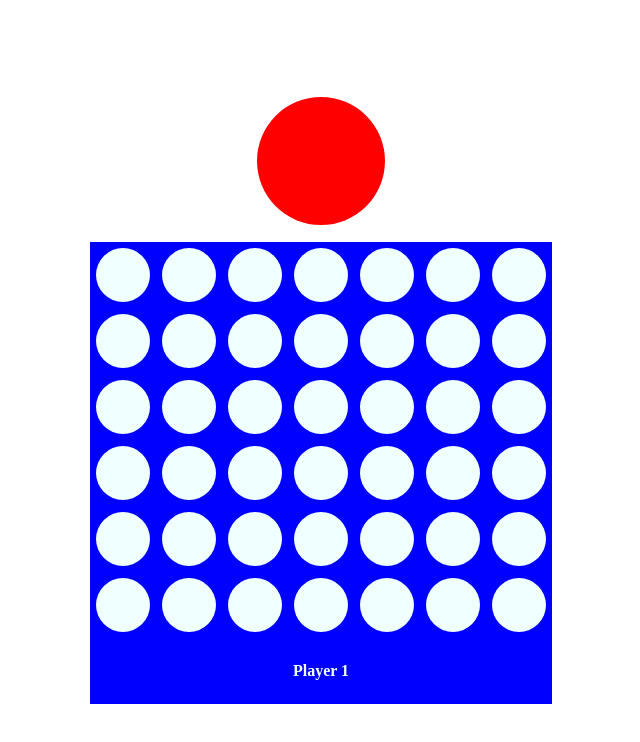
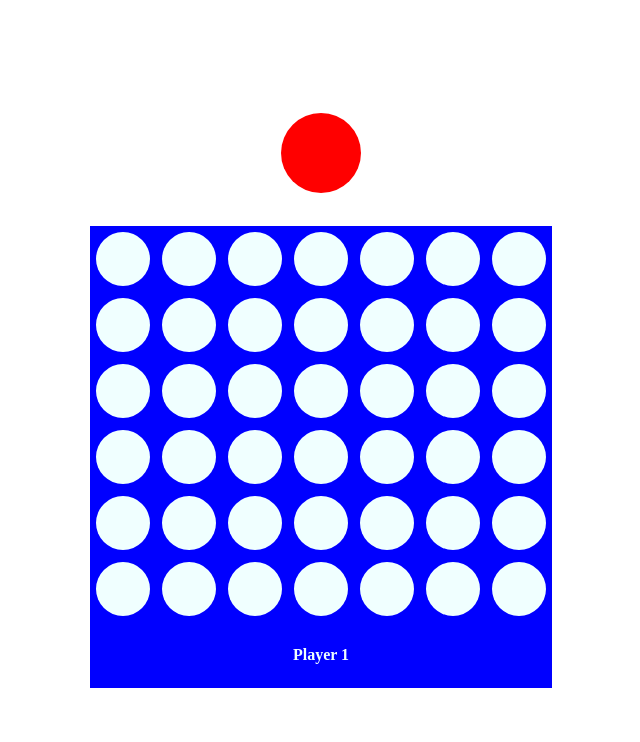
Before and after one commit to iv-lite/four-lines, an Angular app: page /board in a window 1280 px wide. Shown: the top 742 px of the page, without its empty margins (319-959 px from the left). Built offline with nearby package versions, Linux system fonts and the light colour scheme.

Commit message:
Loosing focus;

```diff
--- a/src/app/board/board.component.html
+++ b/src/app/board/board.component.html
@@ -2,7 +2,7 @@
     <thead>
         <tr>
             <th colspan="7">
-                <i class="piece" [ngClass]="currentPlayer?.color"></i>
+                <i id="current-player-piece" class="piece" [ngClass]="currentPlayer?.color"></i>
             </th>
         </tr>
     </thead>
--- a/src/app/board/board.component.scss
+++ b/src/app/board/board.component.scss
@@ -16,9 +16,9 @@
 
             th {
                 .piece {
-                    width: 8em;
-                    height: 8em;
-                    margin-bottom: 1em;
+                    width: 5em;
+                    height: 5em;
+                    margin-bottom: 2em;
                 }
             }
         }
--- a/src/app/board/board.component.ts
+++ b/src/app/board/board.component.ts
@@ -29,7 +29,15 @@ export class BoardComponent implements OnInit, OnDestroy {
   }
 
   ngOnInit() {
-    console.log(this.currentPlayer);
+    document.addEventListener('mousemove', e => {
+      const target = document.getElementById('current-player-piece');
+      const x = e.pageX - target.getBoundingClientRect().left;
+      const pos = target.offsetLeft;
+      const diff = Math.abs(x - pos);
+
+      if(Math.abs(diff) <= document.querySelector('.board').clientWidth)
+        target.style.transform = `translateX(${diff}px)`;
+    });
   }
 
   play(col: number) {
@@ -37,7 +45,6 @@ export class BoardComponent implements OnInit, OnDestroy {
       return;
 
     const row = this.findDestination(col);
-    console.log(row, col);
     if(row === undefined){
       return;
     }
@@ -57,7 +64,6 @@ export class BoardComponent implements OnInit, OnDestroy {
       this.line(row, col, 0, 1) + 1 + this.line(row, col, 0, -1),
       this.line(row, col, -1, 0) + 1 + this.line(row, col, 1, 0),
     ];
-    console.log(results);
     return results.find(res => res >= 4);
   }
 
```
